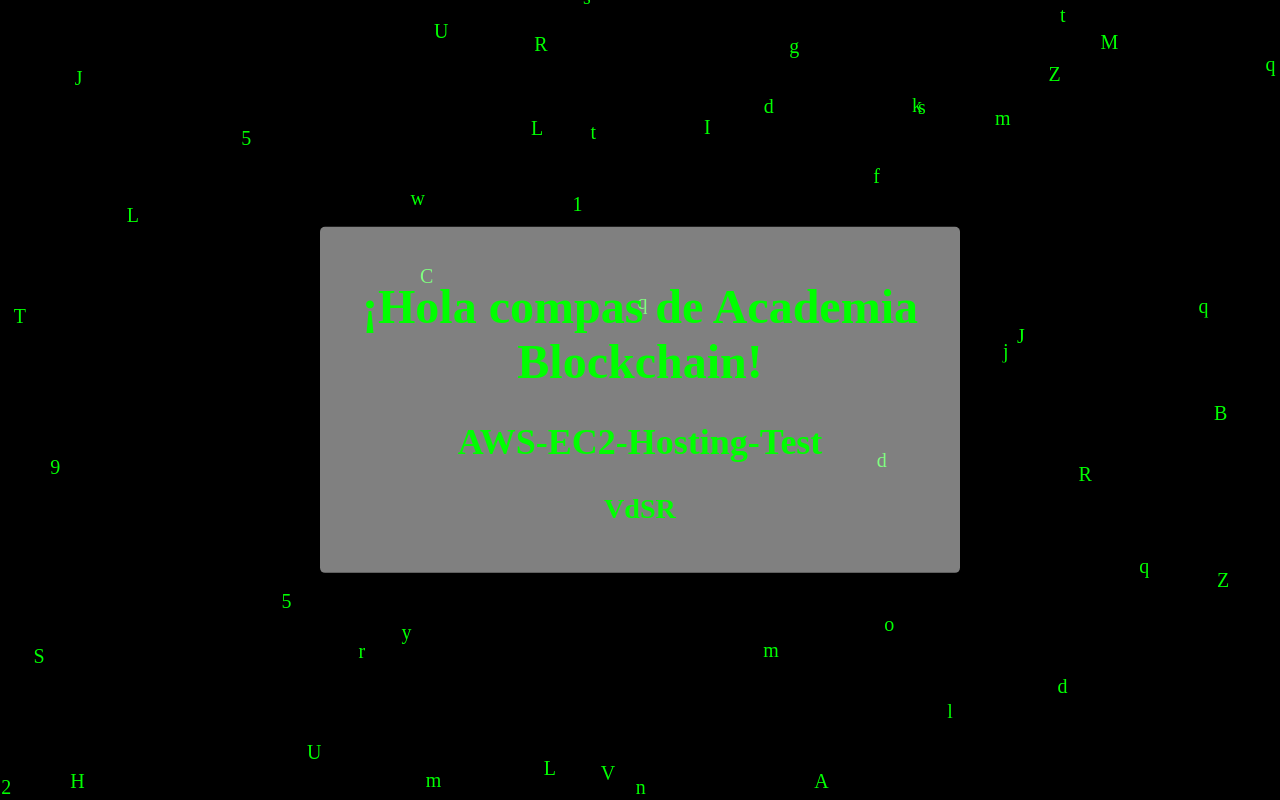
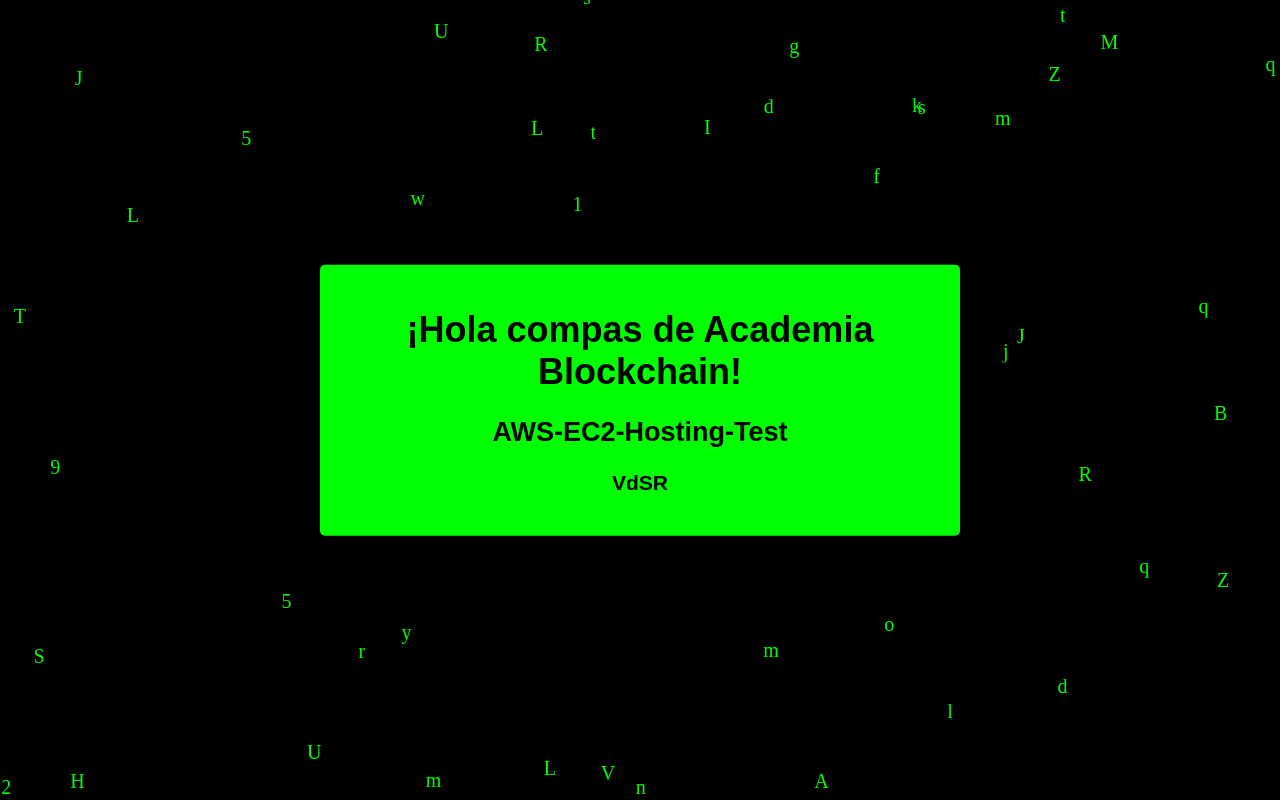
Before and after one commit to valleria-web/AWS, a plain HTML site: page index.html in a window 1280 px wide. Drawn offline with Linux system fonts and the light colour scheme.

Commit message:
¨test¨

```diff
--- a/index.html
+++ b/index.html
@@ -40,11 +40,12 @@
             left: 50%;
             transform: translate(-50%, -50%);
             text-align: center;
-            color: #0F0;
-            font-size: 24px;
-            background-color: rgba(255, 255, 255, 0.5);
+            color: black;
+            font-size: 18px;
+            background-color: #0F0;
             border-radius: 5px;
             padding: 20px;
+            font-family: Arial, Helvetica, sans-serif;
         }
     </style>
 </head>
```
